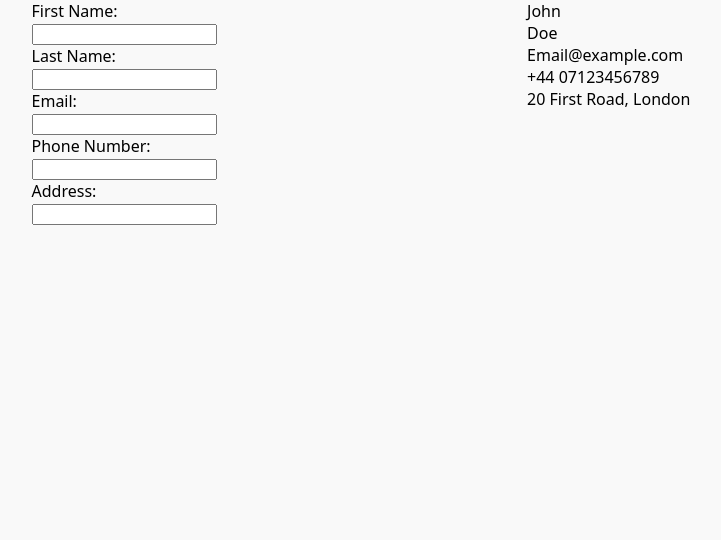
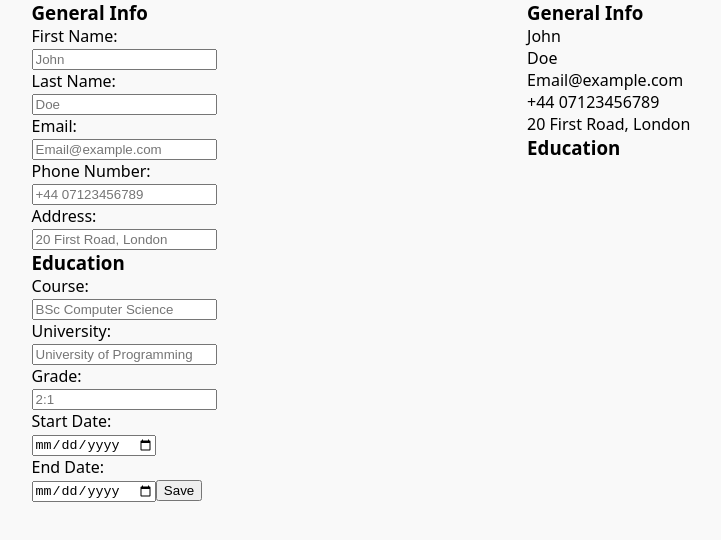
Before and after one commit to ants-1/cv-application, a React (Vite) app: page / in a window 1280 px wide. Shown: the top 540 px of the page, without its empty margins (279-1000 px from the left). Built offline with nearby package versions, Linux system fonts and the light colour scheme.

Commit message:
Add education section

```diff
--- a/package.json
+++ b/package.json
@@ -11,7 +11,8 @@
   },
   "dependencies": {
     "react": "^18.2.0",
-    "react-dom": "^18.2.0"
+    "react-dom": "^18.2.0",
+    "uuid": "^9.0.1"
   },
   "devDependencies": {
     "@types/react": "^18.2.15",
--- a/src/App.jsx
+++ b/src/App.jsx
@@ -1,7 +1,10 @@
+import { useState } from "react";
+import { v4 as uuidv4 } from "uuid";
 import "./styles/App.css";
-import { useState } from "react";
 import GeneralInfoForm from "./components/GeneralInfoForm";
 import GeneralInfo from "./components/GeneralInfo";
+import Education from "./components/Education";
+import EducationForm from "./components/EducationForm";
 
 function App() {
   const [firstName, setFirstName] = useState("John");
@@ -9,6 +12,7 @@ function App() {
   const [email, setEmail] = useState("Email@example.com");
   const [phoneNum, setPhoneNum] = useState("+44 07123456789");
   const [address, setAddress] = useState("20 First Road, London");
+  const [education, setEducation] = useState([]);
 
   function handleFirstNameChange(e) {
     setFirstName(e.target.value);
@@ -30,6 +34,31 @@ function App() {
     setAddress(e.target.value);
   }
 
+  function addEducation(e) {
+    e.preventDefault();
+    const id = uuidv4();
+    const course = e.target.elements.course.value;
+    const university = e.target.elements.university.value;
+    const grade = e.target.elements.grade.value;
+    const startDate = e.target.elements.startDate.value;
+    const endDate = e.target.elements.endDate.value;
+    let newEducation = { id, course, university, grade, startDate, endDate };
+    setEducation([...education, newEducation]);
+  }
+
+  function saveEducation(e, id) {
+    e.preventDefault();
+    const course = e.target.elements.course.value;
+    const university = e.target.elements.university.value;
+    const grade = e.target.elements.grade.value;
+    const startDate = e.target.elements.startDate.value;
+    const endDate = e.target.elements.endDate.value;
+    let updateEducation = { course, university, grade, startDate, endDate };
+    setEducation(
+      education.map((edu) => (edu.id === id ? { ...edu, ...updateEducation } : edu))
+    );
+  }
+
   return (
     <>
       <main>
@@ -41,6 +70,7 @@ function App() {
             changePhoneNum={handlePhoneNumChange}
             changeAddress={handleAddressChange}
           />
+          <EducationForm addEducation={addEducation} />
         </section>
         <section className="cv">
           <GeneralInfo
@@ -50,6 +80,7 @@ function App() {
             phoneNum={phoneNum}
             address={address}
           />
+          <Education education={education} saveEducation={saveEducation} />
         </section>
       </main>
     </>
--- /dev/null
+++ b/src/components/Education.jsx
@@ -0,0 +1,20 @@
+function Education({ education, saveEducation }) {
+  return (
+    <div className="cv-education">
+      <h3>Education</h3>
+      {education.map((edu) => (
+        <div key={edu.id}>
+          <p>Course: {edu.course}</p>
+          <p>University: {edu.university}</p>
+          <p>Grade: {edu.grade}</p>
+          <p>
+            Start Date: {edu.startDate}, End Date: {edu.endDate}
+          </p>
+          <button onClick={() => saveEducation(edu.id)}>Edit</button>
+        </div>
+      ))}
+    </div>
+  );
+}
+
+export default Education;
--- /dev/null
+++ b/src/components/EducationForm.jsx
@@ -0,0 +1,32 @@
+function EducationForm({ addEducation }) {
+  return (
+    <>
+      <form onSubmit={addEducation}>
+        <h3>Education</h3>
+        <label>
+          <p>Course:</p>
+          <input type="text" placeholder="BSc Computer Science" name="course" />
+        </label>
+        <label>
+          <p>University:</p>
+          <input type="text" placeholder="University of Programming" name="university" />
+        </label>
+        <label>
+          <p>Grade:</p>
+          <input type="text" placeholder="2:1" name="grade" />
+        </label>
+        <label>
+          <p>Start Date:</p>
+          <input type="date" name="startDate" />
+        </label>
+        <label>
+          <p>End Date:</p>
+          <input type="date" name="endDate" />
+        </label>
+        <button type="submit">Save</button>
+      </form>
+    </>
+  );
+}
+
+export default EducationForm;
--- a/src/components/GeneralInfo.jsx
+++ b/src/components/GeneralInfo.jsx
@@ -1,6 +1,7 @@
 function GeneralInfo({ firstName, lastName, email, phoneNum, address }) {
   return (
     <div className="cv-general-info">
+      <h3>General Info</h3>
       <p>{firstName}</p>
       <p>{lastName}</p>
       <p>{email}</p>
--- a/src/components/GeneralInfoForm.jsx
+++ b/src/components/GeneralInfoForm.jsx
@@ -8,25 +8,26 @@ function GeneralInfoForm({
   return (
     <>
       <form>
+        <h3>General Info</h3>
         <label>
           <p>First Name:</p>
-          <input type="text" onChange={changeFirstName} />
+          <input type="text" placeholder="John" onChange={changeFirstName} />
         </label>
         <label>
           <p>Last Name:</p>
-          <input type="text" onChange={changeLastName} />
+          <input type="text" placeholder="Doe" onChange={changeLastName} />
         </label>
         <label>
           <p>Email:</p>
-          <input type="text" onChange={changeEmail} />
+          <input type="text" placeholder="Email@example.com" onChange={changeEmail} />
         </label>
         <label>
           <p>Phone Number:</p>
-          <input type="text" onChange={changePhoneNum} />
+          <input type="text" placeholder="+44 07123456789" onChange={changePhoneNum} />
         </label>
         <label>
           <p>Address:</p>
-          <input type="text" onChange={changeAddress} />
+          <input type="text" placeholder="20 First Road, London" onChange={changeAddress} />
         </label>
       </form>
     </>
```
Also changed, not shown: 1 other file (tests, documents, lock files or other folders).
